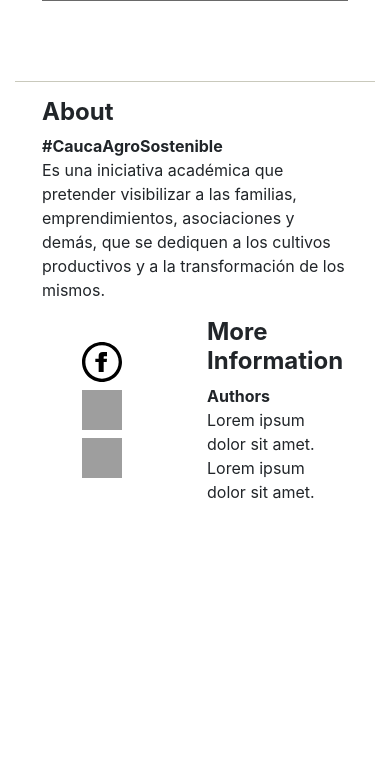
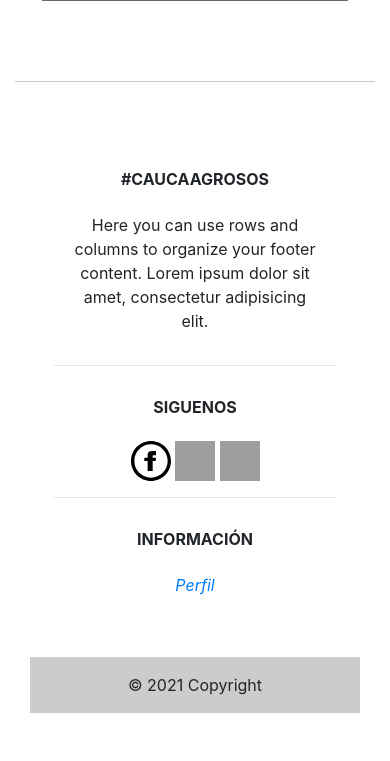
Before and after one commit to lLexsonl/cauca-agro-sos, a Flask app: page / in a window 390 px wide. Shown: the part 696-1457 px from the top of the page. Before the commit the page ends 1195 px from the top, so only its background shows below. Run offline with Flask 2, Linux system fonts and the light colour scheme; data that the repository does not hold is empty; some libraries are stand-ins or nearby versions; grey boxes are pictures that could not be loaded.

Commit message:
Cambio del footer para hacerlo responsive, cambio de la img de la oferta, cambio en el readme para hacer mas facil la instalacion

```diff
--- a/app/templates/admin/categories/categories.html
+++ b/app/templates/admin/categories/categories.html
@@ -1,4 +1,3 @@
-
 {% extends "base.html" %}
 {% block title %}Categories{% endblock %}
 
--- a/app/templates/footer.html
+++ b/app/templates/footer.html
@@ -1,58 +1,79 @@
 {% block footer %}
-<footer class="footer">
-  <div class="container">
-    <div class="row">
-      <div class="col">
 
-        <ul class="list-inline">
-          <li class="item">
-            <h6 class="footer-title" style="text-align:start;">About</h6>
-          </li>
-          <li class="item font-weight-bold">#CaucaAgroSostenible</li>
-          <li class="item">
-            <p>Es una iniciativa
-              académica que pretender visibilizar a las familias, emprendimientos, asociaciones y demás, que se dediquen
-              a los cultivos productivos y a la transformación de los mismos.
+<!-- Remove the container if you want to extend the Footer to full width. -->
+<div class="container my-5">
+  <!-- Footer -->
+  <footer
+          class="text-center text-lg-start text-black"
+          style="background-color: #ffffff"
+          >
+    <!-- Grid container -->
+    <div class="container p-4 pb-0">
+      <!-- Section: Links -->
+      <section class="">
+        <!--Grid row-->
+        <div class="row">
+          <!-- Grid column -->
+          <div class="col-md-3 col-lg-3 col-xl-3 mx-auto mt-3">
+            <h6 class="text-uppercase mb-4 font-weight-bold">
+              #CaucaAgroSOS
+            </h6>
+            <p>
+              Here you can use rows and columns to organize your footer
+              content. Lorem ipsum dolor sit amet, consectetur adipisicing
+              elit.
             </p>
-          </li>
-        </ul>
+          </div>
 
-      </div>
+          <!-- Grid column -->
+          <hr class="w-100 clearfix d-md-none" />
 
-      <div class="col">
-        <ul class="d-inline-block mt-4">
-          <li class="d-inline-block mr-4 mb-2">
+          <!-- Grid column -->
+          <div class="col-md-4 col-lg-3 col-xl-3 mx-auto mt-3">
+            <h6 class="text-uppercase mb-4 font-weight-bold">Siguenos</h6>
+
             <a href="#">
               <img src="{{url_for('static',filename='iconmonstr-facebook.svg')}}" class="img-responsive svg-footer">
             </a>
-          </li>
-          <li class="d-inline-block mr-4 mb-2">
+
             <a href="#">
               <img src="{{url_for('static',filename='iconmonstr-instagram.svg')}}" class="img-responsive svg-footer">
             </a>
-          </li>
-          <li class="d-inline-block mr-4 mb-2">
+
             <a href="#">
               <img src="{{url_for('static',filename='iconmonstr-twitter.svg')}}" class="img-responsive svg-footer">
             </a>
-          </li>
-        </ul>
-      </div>
+          </div>
+          <!-- Grid column -->
 
-      <div class="col">
-        <ul class="list-inline">
-          <li class="item">
-            <h6 class="footer-title">More Information</h6>
-          </li>
-          <li class="item font-weight-bold">Authors</li>
-          <li class="item">Lorem ipsum dolor sit amet.</li>
-          <li class="item">Lorem ipsum dolor sit amet.</li>
-          {% if current_user.is_authenticated %}
-          <li class="item"><a class="nav-link footer-links" href="{{url_for('users.profile')}}">profile</a></li>
-          {% endif %}
-        </ul>
-      </div>
+          <hr class="w-100 clearfix d-md-none" />
+
+          <!-- Grid column -->
+          <div class="col-md-3 col-lg-2 col-xl-2 mx-auto mt-3">
+            <h6 class="text-uppercase mb-4 font-weight-bold">Informaci&oacute;n</h6>
+            <a href="#">
+              <p><i>Perfil</i><p>
+            </a>
+
+          </div>
+        </div>
+        <!--Grid row-->
+      </section>
+      <!-- Section: Links -->
     </div>
-  </div>
-</footer>
+    <!-- Grid container -->
+
+    <!-- Copyright -->
+    <div
+         class="text-center p-3"
+         style="background-color: rgba(0, 0, 0, 0.2)"
+         >
+      © 2021 Copyright
+    </div>
+    <!-- Copyright -->
+  </footer>
+  <!-- Footer -->
+</div>
+<!-- End of .container -->
+
 {% endblock %}
--- a/app/templates/head.html
+++ b/app/templates/head.html
@@ -13,11 +13,11 @@
       </ol>
     <div class="carousel-inner">
     <div class="carousel-item active" style="min-height:480px;">
-      <img src="{{url_for('static',filename='test.png')}}" class="d-block carousel-img-height" alt="...">
+      <img src="{{url_for('static', filename='Oferta.png')}}" class="d-block carousel-img-height" alt="...">
     <div class="carousel-caption d-none d-md-block">
       <p>
         <a href="{{url_for('home.homepage')}}">
-        Promociones</a>
+        Ofertas Especiales</a>
       </p>
     </div>
   </div>
```
Also changed, not shown: README.md, app/static/Oferta.png (added), 1 other file.
